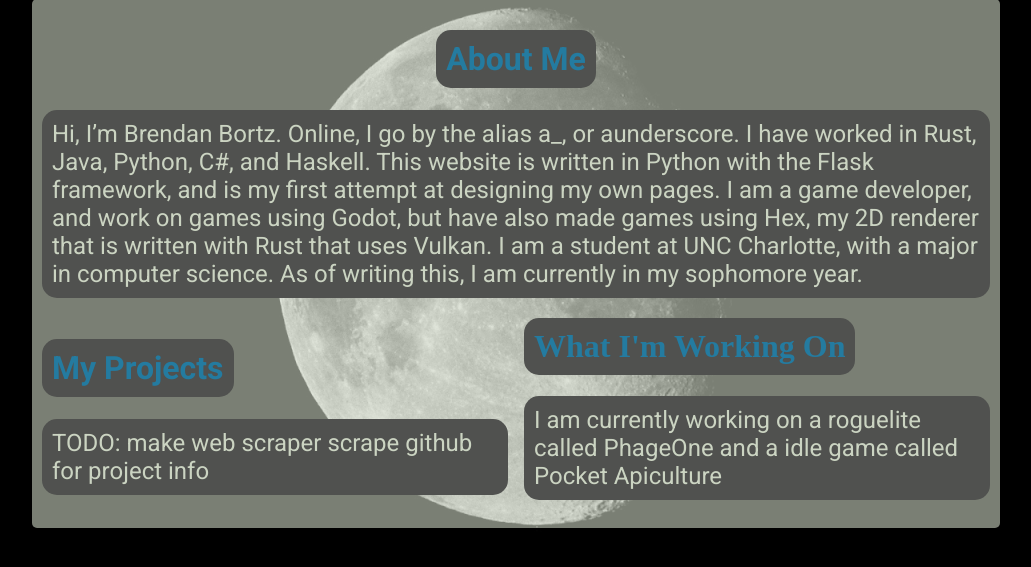
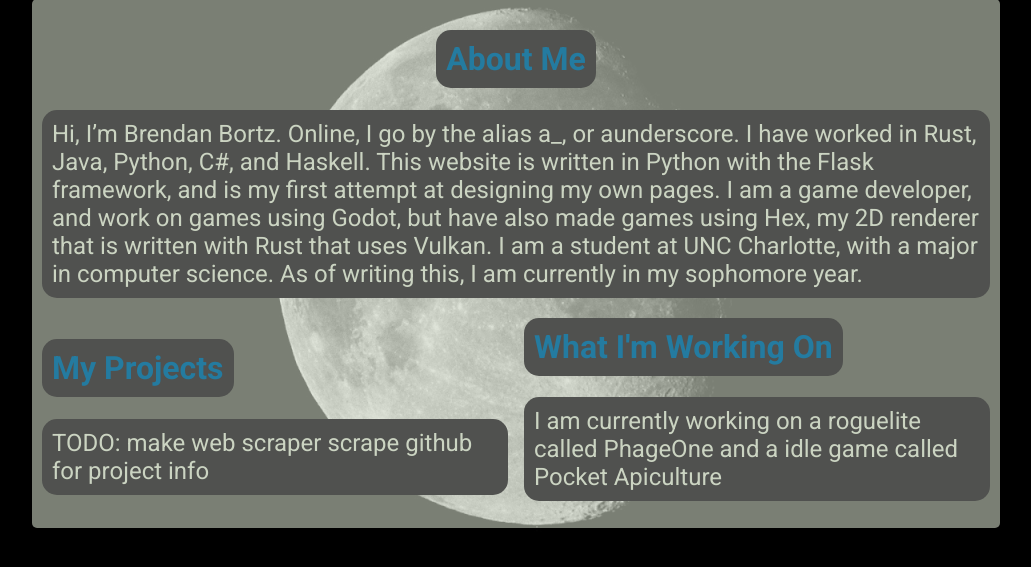
Before and after one commit to a-underscore/aunderscore_website, a Python web app: template templates/home.html in a window 1280 px wide. Shown: the part 102-669 px from the top of the page, without its empty margins (124-1155 px from the left). Run offline with Jinja, Linux system fonts and the light colour scheme; the template is opened without the code that fills it, so the values that code supplies are empty.

Commit message:
it doesnt look too bad lol

```diff
--- a/templates/home.html
+++ b/templates/home.html
@@ -11,7 +11,7 @@
 	<div class="column">
 		<h1 class="bold-left roboto-bold">My Projects</h1>
 		<h2 class="regular-left roboto-regular">TODO: make web scraper scrape github for project info</h2>
-		<h1 class="bold-left">What I'm Working On</h1>
+		<h1 class="bold-left roboto-bold">What I'm Working On</h1>
 		<h2 class="regular-left roboto-regular">I am currently working on a roguelite called PhageOne and a idle game called Pocket Apiculture</h2>
 	</div>
 </div>
```
